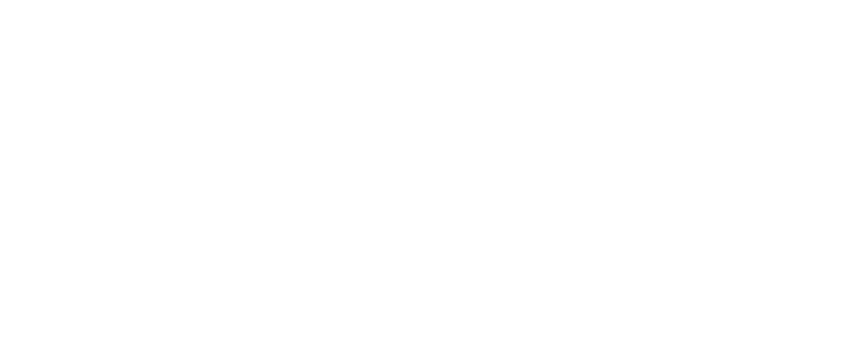
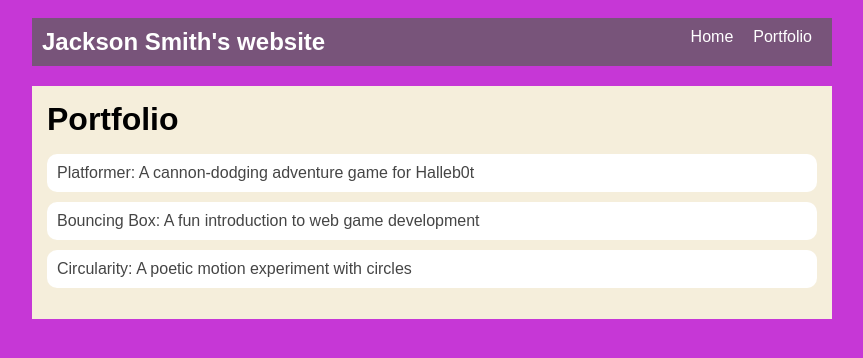
Before and after one commit to jSmithFHS/jSmithFHS.github.io, a plain HTML site: page portfolio.html in a window 1280 px wide. Shown: the whole page, without its empty margins (208-1071 px from the left). Drawn offline with Linux system fonts and the light colour scheme.

Commit message:
add portfolio page to website

```diff
--- a/portfolio.html
+++ b/portfolio.html
@@ -0,0 +1,47 @@
+<!DOCTYPE html>
+<html>
+  <head>
+    <title>Jackson's Portfolio</title>
+    <link rel="stylesheet"
+href="style.css" />
+  </head>
+
+  <body>
+    <!-- All content goes here -->
+    <div id="all-contents">
+      <nav>
+        <h1>Jackson Smith's website</h1>
+        <ul id="nav-ul">
+          <li class="nav-li">
+            <a href="index.html">Home</a>
+          </li>
+          <li class="nav-li">
+            <a href="portfolio.html">Portfolio</a>
+          </li>
+        </ul>
+      </nav>
+      <main>
+        <div class="content">
+          <h1>Portfolio</h1>
+          <ul id="portfolio">
+            <li>
+              <a href="fsd-projects/platformer/"
+                >Platformer: A cannon-dodging adventure game for Halleb0t</a
+              >
+            </li>
+            <li>
+              <a href="fsd-project/bouncing-box/"
+                >Bouncing Box: A fun introduction to web game development</a
+              >
+            </li>
+            <li>
+              <a href="fsd-projects/circularity/"
+                >Circularity: A poetic motion experiment with circles</a
+              >
+            </li>
+          </ul>
+        </div>
+      </main>
+    </div>
+  </body>
+</html>
--- a/style.css
+++ b/style.css
@@ -1,6 +1,6 @@
 body {
-    background: rgb(125, 198, 205);
-    color: rgb(45, 45, 45);
+    background: rgb(198, 55, 214);
+    color: rgba(45, 45, 45, 0.796);
     padding: 10px;
     font-family: Arial, sans-serif;
 }
@@ -12,16 +12,18 @@ body {
 
 /* navigation menu */
 nav {
-    background: rgb(239, 80, 41);
+    background: rgb(120, 84, 122);
     margin: 0 auto;
     display: flex;
     padding: 10px;
+    justify-content:space-between;
+    margin-bottom: 20px;
 }
 
 h1 {
     display: flex;
     align-items: center;
-    color: white;
+    color: rgb(255, 255, 255);
     flex: 1;
     margin: 0;
 }
@@ -40,7 +42,7 @@ h1 {
 
 a {
     text-decoration: none;
-    color: #fff;
+    color: #ffffff;
 }
 
 /* main container area beneath menu */
@@ -74,3 +76,28 @@ main {
 h2, h3 {
     margin: 0px;
 }
+/* Portfolio styles */
+.content h1 {
+    color: black;
+  }
+
+  #portfolio {
+    list-style-type: none;
+    padding-left: 0;
+  }
+
+  #portfolio li {
+    background: #fff;
+    padding: 10px;
+    border-radius: 10px;
+    margin-bottom: 10px;
+  }
+
+  #portfolio li:hover {
+    background: #eee;
+  }
+
+  #portfolio a {
+    text-decoration: none;
+    color: #454545;
+  }
```
